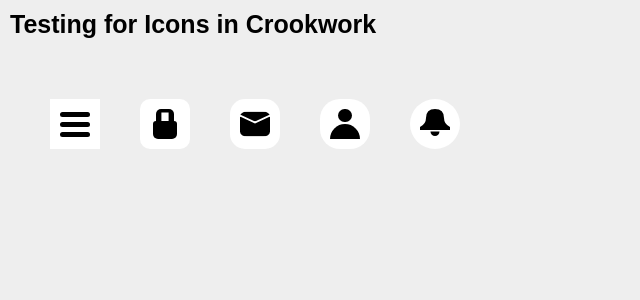
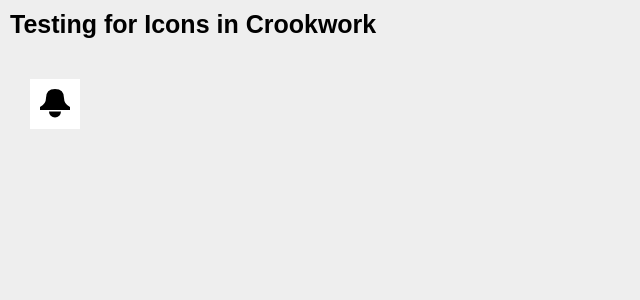
Before and after one commit to Lv1CR00K/react-test, a React (Vite) app: page / in a window 1280 px wide. Shown: the top 300 px of the page, without its empty margins (0-640 px from the left). Built offline with nearby package versions, Linux system fonts and the light colour scheme.

Commit message:
New addition

```diff
--- a/index.html
+++ b/index.html
@@ -2,7 +2,7 @@
 <html lang="en">
   <head>
     <meta charset="UTF-8" />
-    <link rel="icon" type="image/svg+xml" href="public/crookwork.ico" />
+    <link rel="icon" type="image/svg+xml" href="/crookwork.ico" />
     <meta name="viewport" content="width=device-width, initial-scale=1.0" />
     <title>Pakingan - Portfolio</title>
   </head>
--- a/package.json
+++ b/package.json
@@ -13,6 +13,7 @@
     "preview": "vite preview"
   },
   "dependencies": {
+    "prop-types": "^15.8.1",
     "react": "^18.3.1",
     "react-dom": "^18.3.1"
   },
--- a/src/App.jsx
+++ b/src/App.jsx
@@ -1,5 +1,6 @@
 import './VelOne/crookwork.css'
 import BtnIcons from './VelOne/crookwork_icon.jsx'
+import Validator from './VelOne/validator';
 
 export default function App(){
     // const handleIconClick = () => icon_click("crook", "main");
@@ -8,11 +9,7 @@ export default function App(){
         <h1>Testing for Icons in Crookwork</h1>
         {/* title="_nope" for no animation */}
         <div className='flex_row' style={{ padding : '30px' }}>
-            <BtnIcons title="menu" Mar="20" />
-            <BtnIcons title="pass" Mar="20" bRad="10" bgpa="blue"/>
-            <BtnIcons title="mess" Mar="20" bRad="15" bgpa="black"/>
-            <BtnIcons title="prof" Mar="20" bRad="20" bgpa="red"/>
-            <BtnIcons title="bell" Mar="20" bRad="25" bgpa="violet"/>
+            <BtnIcons type='bell'/>
         </div>
     </>
     );
--- a/src/VelOne/crookwork.css
+++ b/src/VelOne/crookwork.css
@@ -302,10 +302,11 @@ h1{
 /* FOR TOGGLE PROFILE */
 
 /* FOR TOGGLE BELL */
-/* [class*="icn_bell"] svg path{
-    stroke: black;
-    stroke-width: 2px;
-} */
+[class*="icn_bell"] svg path:nth-child(1){
+    d: path("M0 70 L100 70 L100 60 Q80 50 80 30 Q80 0 50 0 Q20 0 20 30 Q20 50 0 60 Z");
+}[class*="icn_bell"] svg path:nth-child(2){
+    d: path("M30 75 A18 18 0 1 0 70 75 Z");
+}
 [id*="icon_check_"]:checked + .icn_bell path:nth-child(2){
     transform: translateX(25%);
 }[id*="icon_check_"]:checked + .icn_bell svg{
--- a/src/VelOne/crookwork_icon.jsx
+++ b/src/VelOne/crookwork_icon.jsx
@@ -1,13 +1,13 @@
 import React, { useState, useEffect, useRef} from 'react';
+import PropTypes from 'prop-types'
+
 let glIconCount = 0;
 export default function BtnIcons(props){
-    const { title, ocjs, Mar, HW, bRad, bgpa } = props;
+    const { type, ocjs, Mar, HW, bRad, bgpa } = props;
 
     const [checked, setChecked] = useState(false);
     const [count, setCount] = useState(glIconCount); // State to manage the count
     const isFirstRender = useRef(true);
-
-    const ltitle = `icn_${title}`;
 
     const handleClick = () => {
         if (ocjs) {
@@ -26,7 +26,6 @@ export default function BtnIcons(props){
             isFirstRender.current = false;
             glIconCount += 1;
             setCount(glIconCount);
-            console.log(glIconCount);
           }
       }, []);
     // useState and useEffect
@@ -46,29 +45,41 @@ export default function BtnIcons(props){
         }
     }
 
+    // CHECKING IF TYPE IS EMPTY
+    if (!type){
+        console.log(`PLEASE ADD A 'type' PROPS!
+            types are ['menu', 'pass', 'mess', 'prof', 'bell']`);
+    }else {
         const innerDiv = () => {
-        if (title.includes("menu")){
+                if (type.includes("menu")){
                     return (<><div/><div/><div/></>);
-        }else if (title.includes("pass") || title.includes("mess") || title.includes("prof")){
+                }else if (type.includes("pass") || type.includes("mess") || type.includes("prof")){
                     return (<><div/><div/></>);
-        }else if (title.includes("bell")){
+                }else if (type.includes("bell")){
                     return (
                         <svg style={{ '--HW': styler('hw') }} viewBox='0 0 100 100'>
-                  <path d='M0 70 L100 70 L100 60 Q80 50 80 30 Q80 0 50 0 Q20 0 20 30 Q20 50 0 60 Z'/>
-                  <path d='M35 75 A14 14 0 1 0 65 75 Z'/>
+                            <path/>
+                            <path/>
                         </svg>
                     );
                 }
         }
 
         return(
-        <label className={`label_icon_${title}`} htmlFor={`icon_check_${count}`} onClick={handleClick} style={{ '--mar' : styler('m') }}>
+            <label className={`label_icon_${type}`} htmlFor={`icon_check_${count}`} onClick={handleClick} style={{ '--mar' : styler('m') }}>
                 <input type="checkbox" id={`icon_cross_${count}`} />
-            <input type="checkbox" id={`icon_check_${count}`} className={`chk_${title}`} data-value="someValue" />
-            <div className={ltitle} style={{ '--HW': styler('hw'), '--bRad': styler('bRad'), '--BGPA': styler('bgpa') }}>
+                <input type="checkbox" id={`icon_check_${count}`} className={`chk_${type}`} data-value="someValue" />
+                <div className={`icn_${type}`} style={{ '--HW': styler('hw'), '--bRad': styler('bRad'), '--BGPA': styler('bgpa') }}>
                     {/* insert the innerDiv() */}
                     {innerDiv()}
                 </div>
             </label>
         );
     }
+    // CHECKING IF TYPE IS EMPTY
+}
+
+BtnIcons.propTypes = {
+    type: PropTypes.string.isRequired,
+    ocjs: PropTypes.func,
+}
--- /dev/null
+++ b/src/VelOne/validator.jsx
@@ -0,0 +1,25 @@
+import PropTypes from 'prop-types'
+
+export default function Validator(props){
+    const {type, val} = props;
+    const typeValValidator = () => {
+        if(type && val){
+            switch (type){
+                case "num":
+                    return !isNaN(val) && typeof val === 'number';
+                case "ary":
+                    return Array.isArray(val);
+                case "col":
+                    const colPat = /^#[0-9A-Fa-f]{6}$/i;
+                    return colPat.test(val);
+                default:
+                    return false;
+            }
+        }
+    }
+}
+
+Validator.propTypes = {
+    type: PropTypes.string.isRequired,
+    val: PropTypes.any.isRequired,
+}
```
Also changed, not shown: src/components/header.jsx (added, +11 -0 lines), src/components/footer.jsx (added), 1 other file (tests, documents, lock files or other folders). Lines whose indentation alone changed are shown as unchanged.
